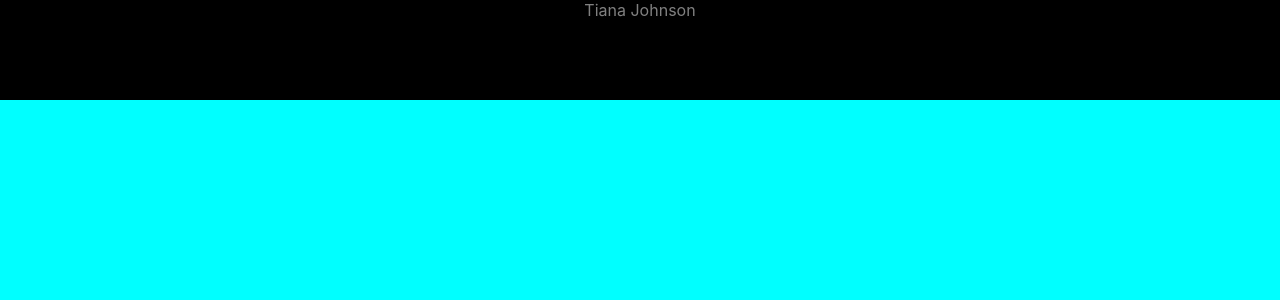
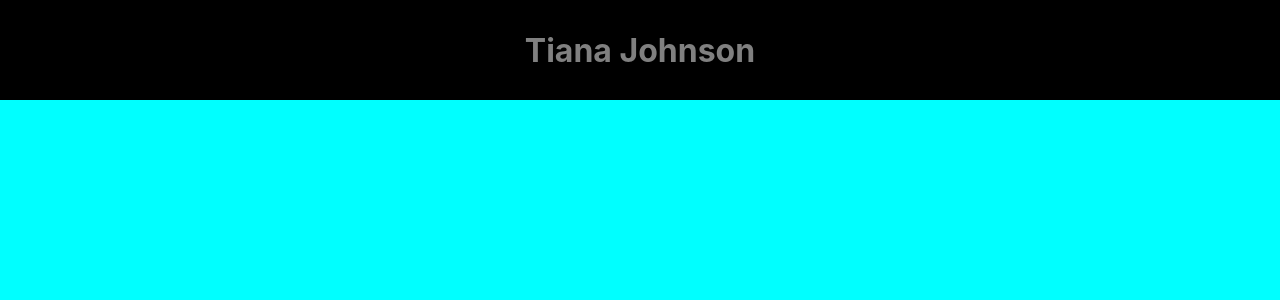
Before and after one commit to TianaJohnson/resume, a React (Create React App) app: page / in a window 1280 px wide. Shown: the top 300 px of the page. Built offline with nearby package versions, Linux system fonts and the light colour scheme.

Commit message:
header title centered

```diff
--- a/src/Header/Header.css
+++ b/src/Header/Header.css
@@ -1,10 +1,13 @@
 .header-div {
     background-color: black;
     height: 100px;
+    display: flex;
+    align-items: center;
+    justify-content: center;
 }
 
 .header-title {
     color: gray;
     font-size: medium;
-    text-align: center;
+
 }
--- a/src/Header/Header.js
+++ b/src/Header/Header.js
@@ -7,7 +7,7 @@ export default function Main () {
     return (
         <div className="header-div">
             <div className="header-title">
-            Tiana Johnson
+            <h1>Tiana Johnson</h1>
             </div>
         </div>
      )
```
